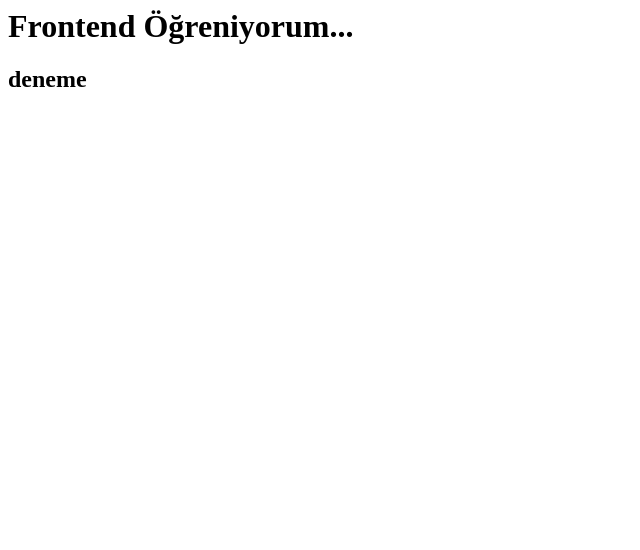
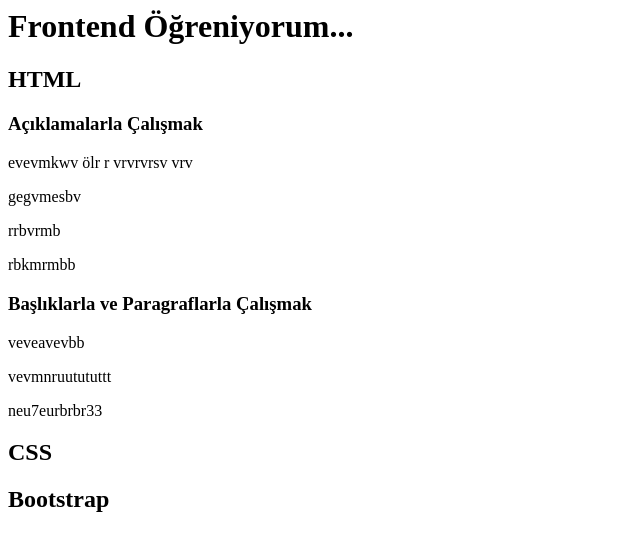
Before and after one commit to volkankgil/frontendEgitimi, a plain HTML site: page index.html in a window 1280 px wide. Shown: the whole page, without its empty margins (0-640 px from the left). Drawn offline with Linux system fonts and the light colour scheme.

Commit message:
ilk ödev yapıldı

```diff
--- a/index.html
+++ b/index.html
@@ -4,4 +4,17 @@
 <!-- açıklama satırı
 artırılabilir
 -->
-<h2>deneme</h2>
+<h2>HTML</h2>
+<h3>Açıklamalarla Çalışmak</h3>
+<p>evevmkwv  ölr r  vrvrvrsv vrv</p>
+<p>gegvmesbv</p>
+<p>rrbvrmb</p>
+<p>rbkmrmbb</p>
+
+<h3>Başlıklarla ve Paragraflarla Çalışmak</h3>
+<p>veveavevbb</p>
+<p>vevmnruutututtt</p>
+<p>neu7eurbrbr33</p>
+
+<h2>CSS</h2>
+<h2>Bootstrap</h2>
```
Also changed, not shown: ödev1.html (added, +8 -0 lines).
